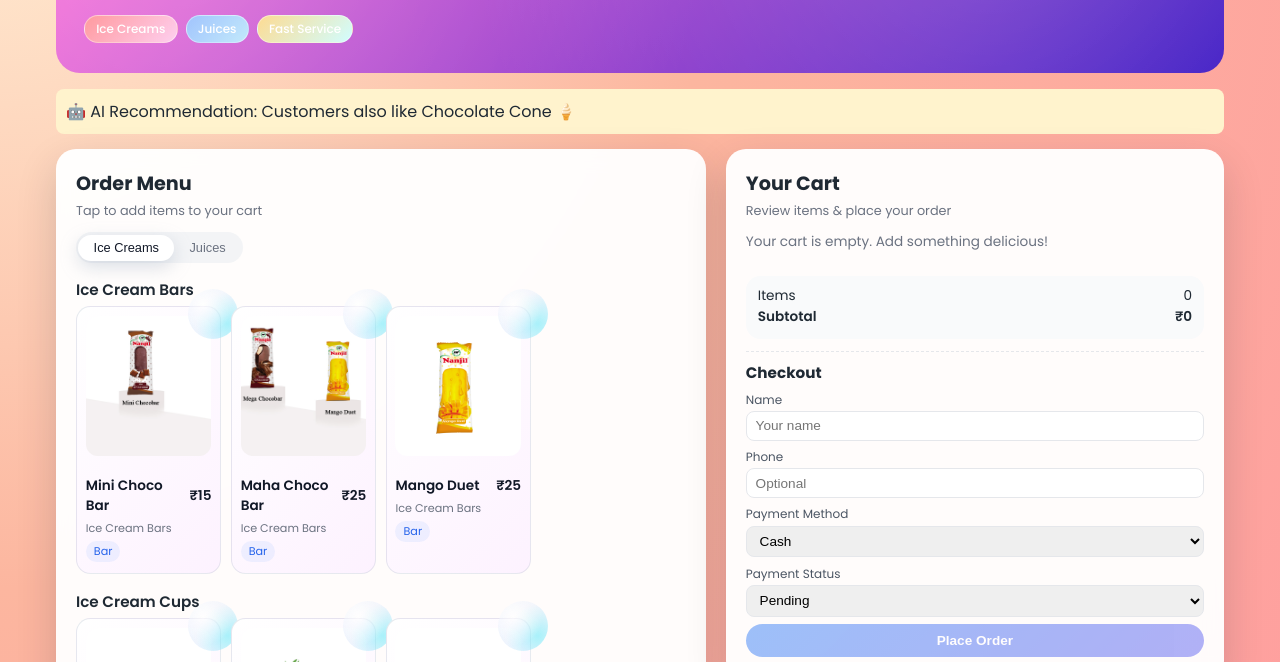
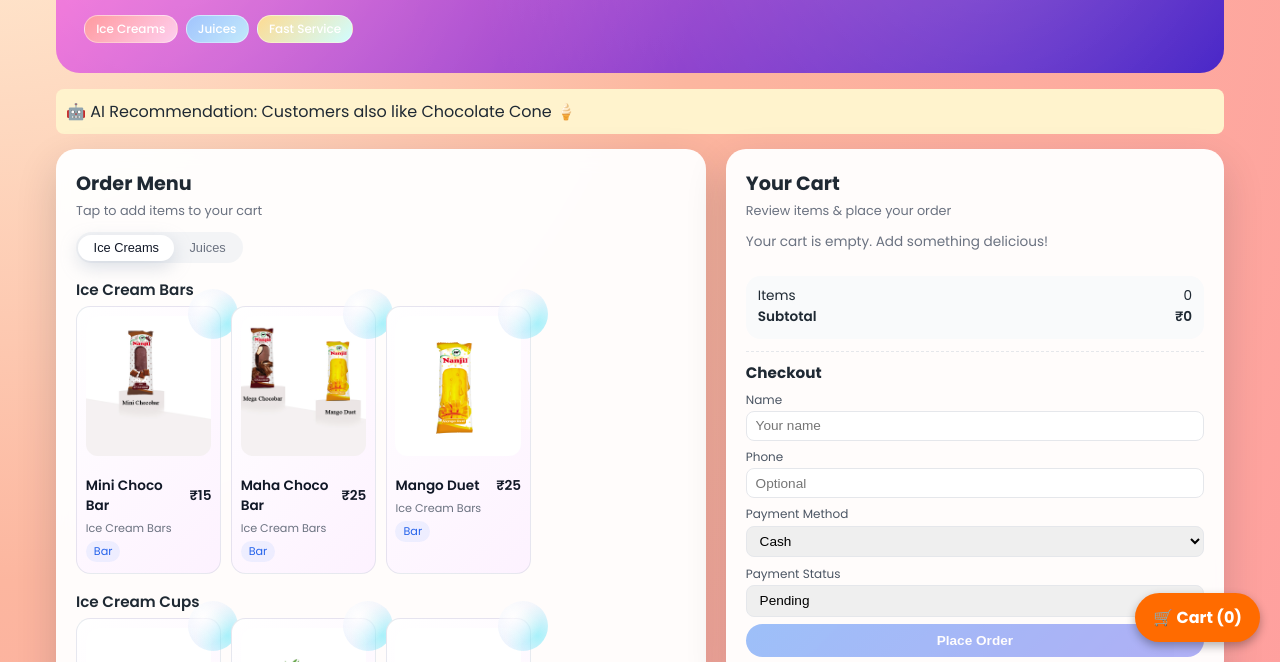
Before and after one commit to karo2203/ai-food-stall-ordering-system, a plain HTML site: page index.html in a window 1280 px wide. Shown: the part 138-800 px from the top of the page. Drawn offline with Linux system fonts and the light colour scheme.

Commit message:
Update styles.css

```diff
--- a/styles.css
+++ b/styles.css
@@ -612,3 +612,20 @@ select:focus {
   transform: scale(1.05);
   box-shadow: 0 10px 20px rgba(0,0,0,0.2);
 }
+.floating-cart{
+position: fixed;
+bottom: 20px;
+right: 20px;
+background: #ff6b00;
+color: white;
+padding: 12px 18px;
+border-radius: 30px;
+font-weight: bold;
+cursor: pointer;
+box-shadow: 0 4px 10px rgba(0,0,0,0.3);
+z-index: 999;
+}
+
+.floating-cart:hover{
+background:#ff5500;
+}
```
